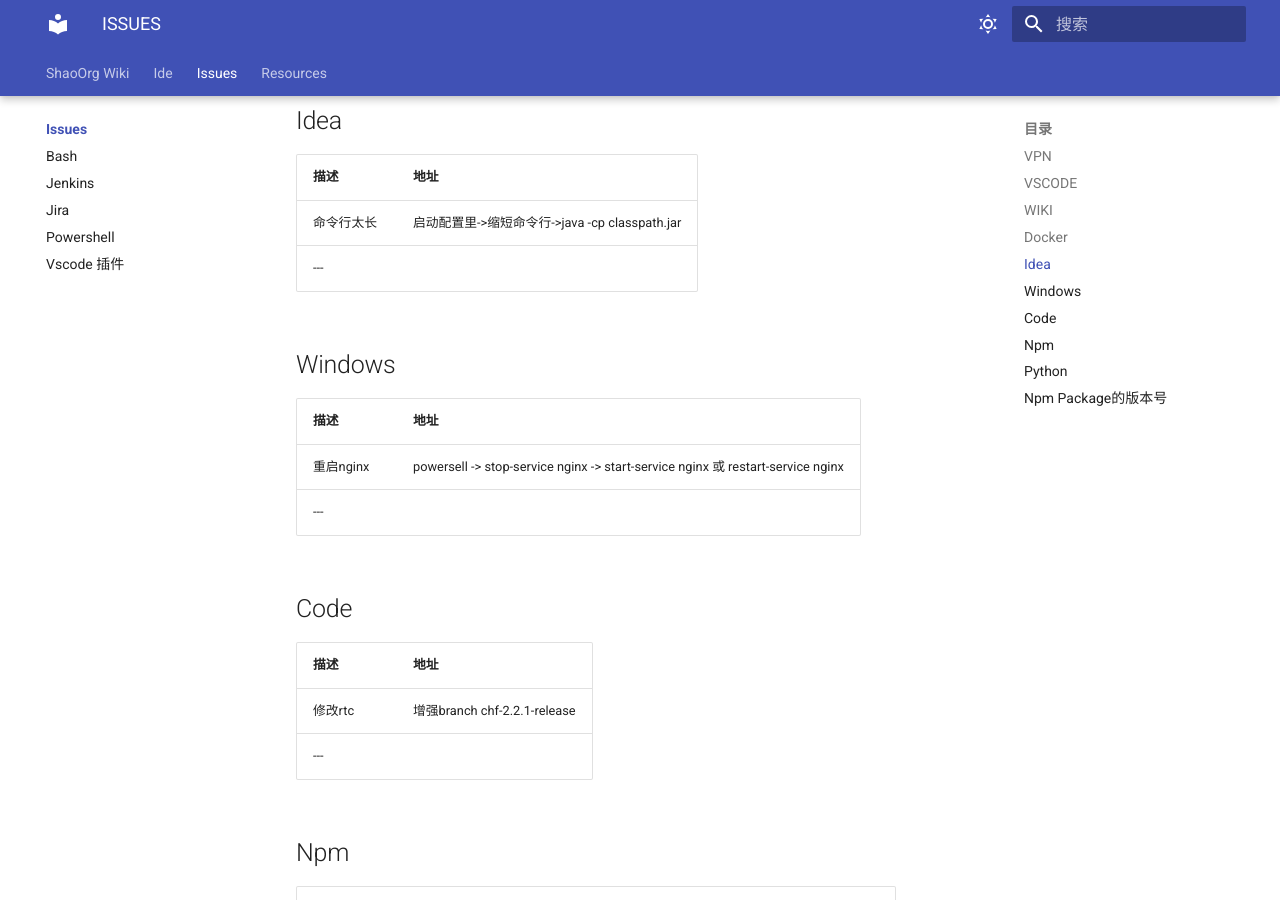
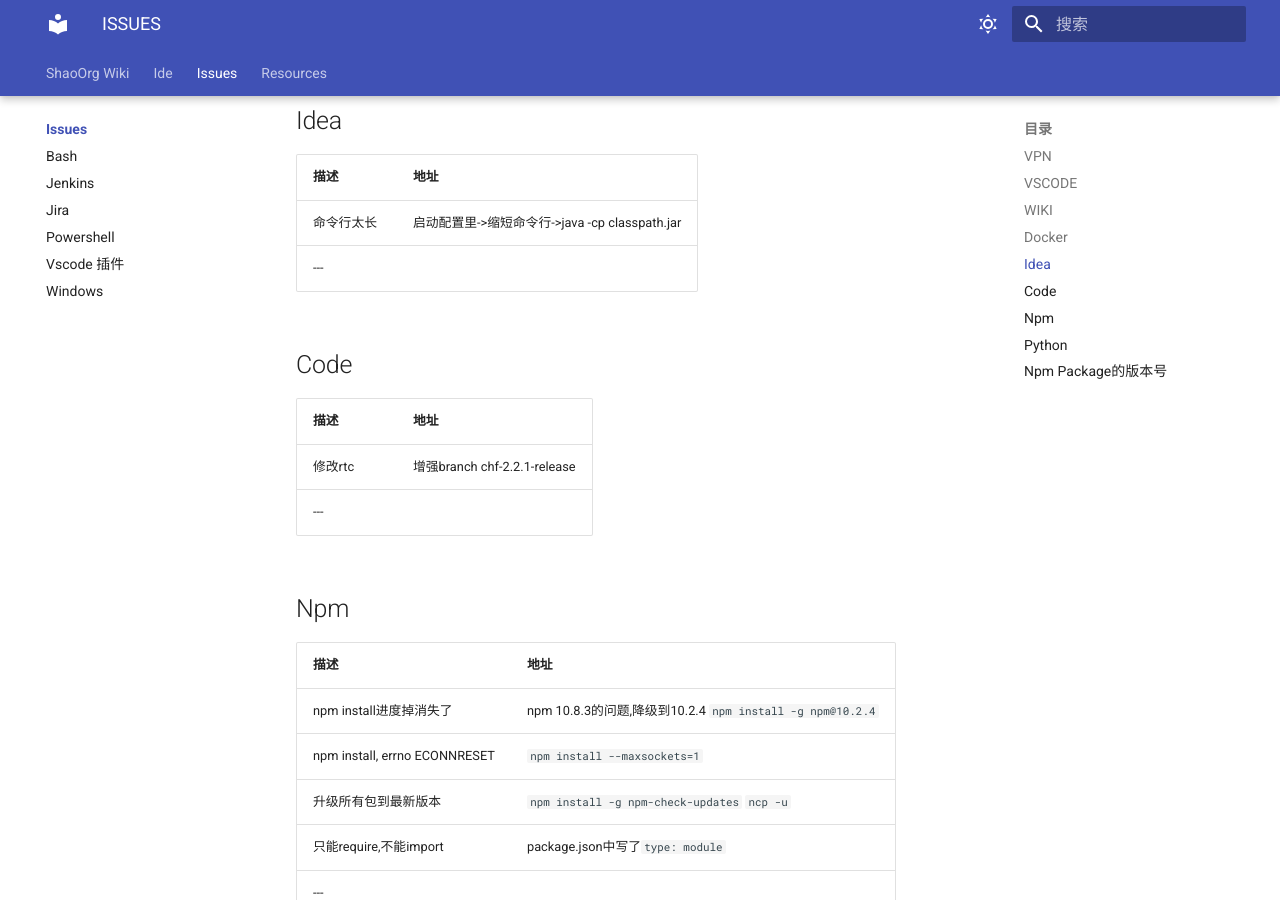
Before and after one commit to ShaoOrg/bulletin, an MkDocs documentation site: the page built from docs/issues/index.md, in a window 1280 px wide and 900 px high, scrolled down 1365 px. Built offline with MkDocs 1.6.1 and Material for MkDocs 9.7.7, drawn with Linux system fonts in a browser that asks for light colours.

Commit message:
NOCR: windows issues

```diff
--- a/docs/issues/index.md
+++ b/docs/issues/index.md
@@ -41,13 +41,6 @@
 |命令行太长|启动配置里->缩短命令行->java -cp classpath.jar|
 ---
 
-## Windows
-
-|描述|地址|
-|  ----  | ----  |
-|重启nginx|powersell -> stop-service nginx -> start-service nginx 或 restart-service nginx|
----
-
 ## Code
 
 |描述|地址|
```
Also changed, not shown: docs/issues/windows.md (added, +6 -0 lines).
